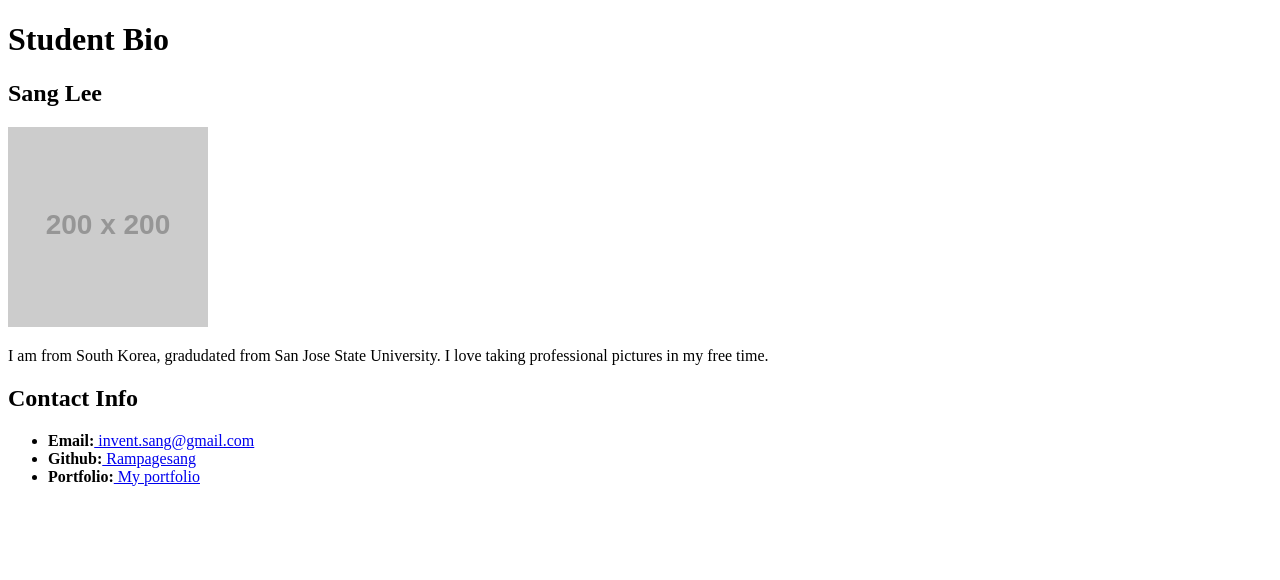
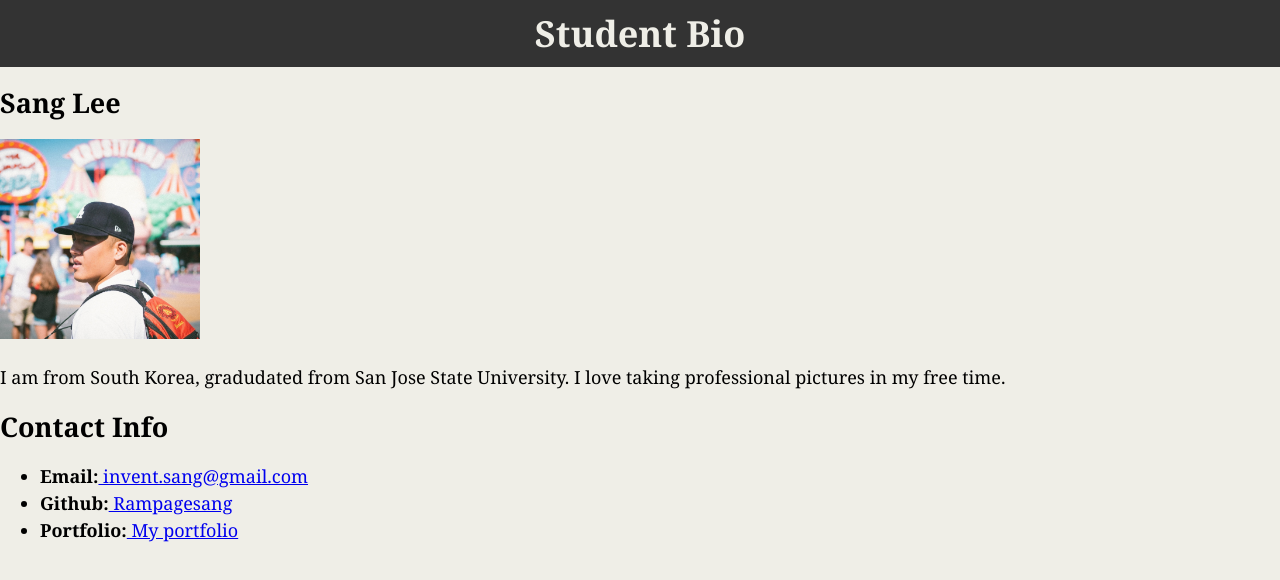
Before and after one commit to rampagesang/classdemo, a plain HTML site: page Studentbio.html in a window 1280 px wide. Drawn offline with Linux system fonts and the light colour scheme; placeholder pictures from the web are drawn by us.

Commit message:
Add files

```diff
--- a/Studentbio.html
+++ b/Studentbio.html
@@ -1,12 +1,22 @@
 <!doctype html>
 	<html>
+	<head>
+		<title> CSS Stylesheets with Relative Paths</title>
+		<link rel="stylesheet" type="text/css" href="css/style.css">
+	</head>
 		<body>
 			<h1> Student Bio</h1>
 			<div>
 			<div>
-			<h2> Sang Lee</h2>
-				<img src="https://placehold.it/200x200">
-				<p> I am from South Korea, gradudated from San Jose State University. I love taking professional pictures in my free time. </p>
+				<div>
+					<h2> Sang Lee</h2>
+					<img src="profilepic.jpg" height=200 width=200>
+				</div>
+
+				<div>
+					<p> I am from South Korea, gradudated from San Jose State University. I love taking professional pictures in my free time. </p>
+				</div>
+
 			</div>
 			<div>
 			<h2> Contact Info</h2>
--- /dev/null
+++ b/css/style.css
@@ -0,0 +1,24 @@
+body{
+	background-color: #efeee7;
+	margin: 0;
+	padding: : 0;
+	font-family: "Georgia", "Times New Roman",
+		Times, serif;
+	font-size: 18px;
+	line-height: 150%;
+}
+h1 {
+
+	color: #efeee7;
+	background-color: #333333;
+	margin: 0;
+	text-align: center;
+	padding-top: 20px;
+	padding-bottom: 20px;
+
+}
+
+.center {
+    margin: auto;
+    width: 1024px%;
+}
```
Also changed, not shown: one.html (deleted, +0 -1 lines), firstassignment.html (added), profilepic.jpg (added), style.css (added), 1 other file.
